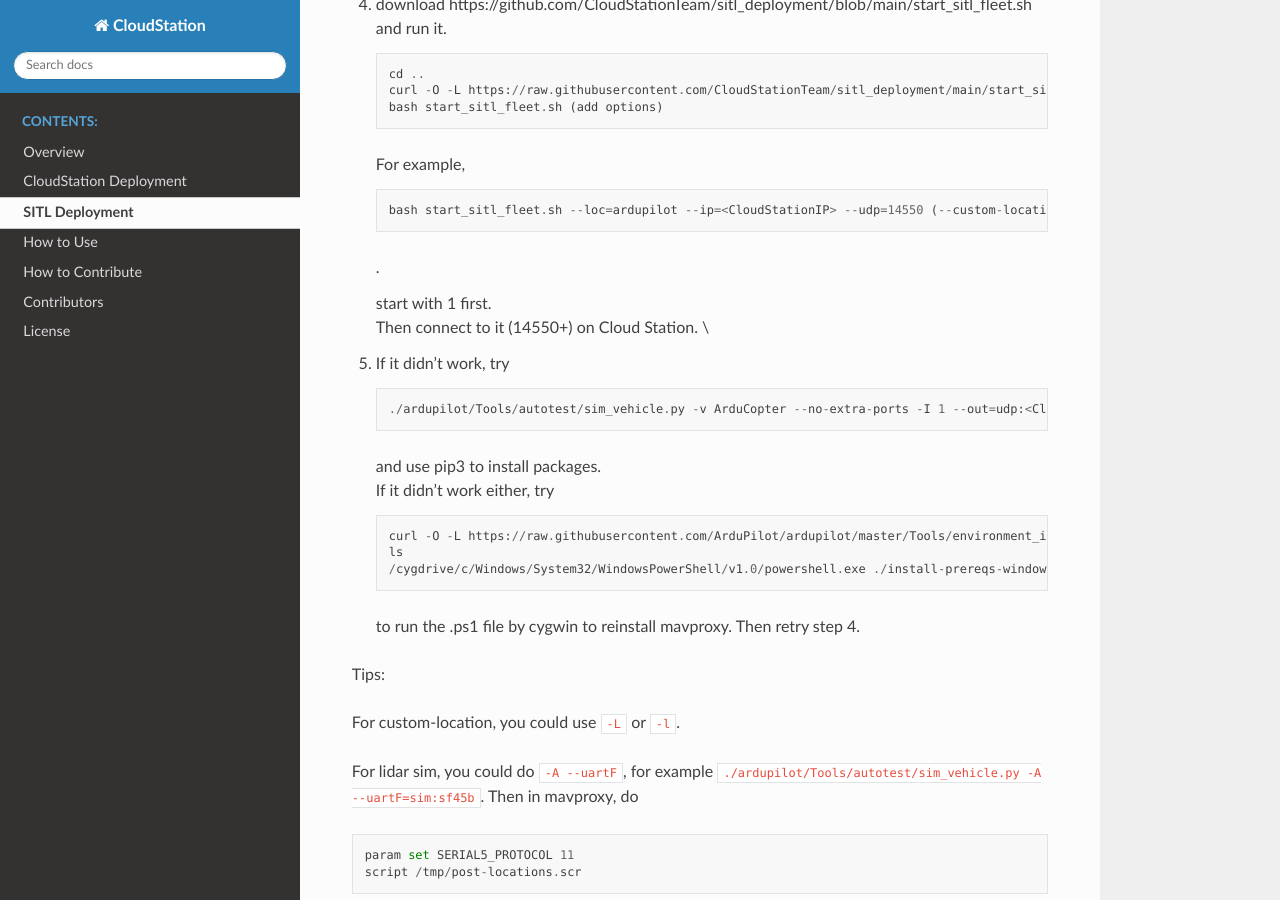
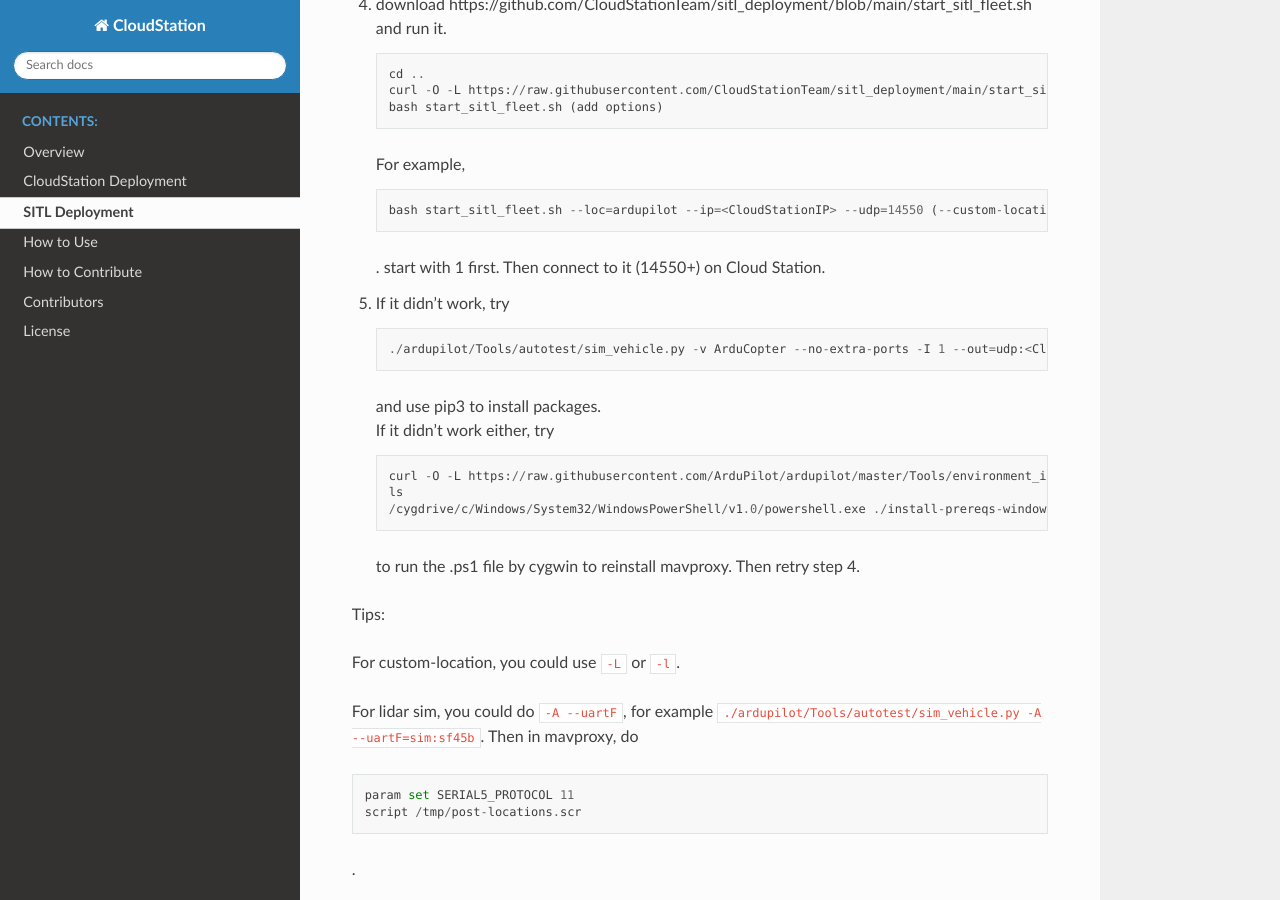
Before and after one commit to CloudStationTeam/docs, a Sphinx documentation site: the page built from source/sitl.md, in a window 1280 px wide and 900 px high, scrolled down 560 px. Built offline with Sphinx 7.4.7 and the Read the Docs theme 2.0.0, drawn with Linux system fonts in a browser that asks for light colours.

````diff
--- a/source/sitl.md
+++ b/source/sitl.md
@@ -27,9 +27,8 @@ For SITL deployment, you may want to start another Windows ec2 and connect to it
     bash start_sitl_fleet.sh --loc=ardupilot --ip=<CloudStationIP> --udp=14550 (--custom-location=<lon,alt,lat> or <SomeLoc>)
     ```
     .
-
-   start with 1 first. \
-   Then connect to it (14550+) on Cloud Station. \
+    start with 1 first.
+    Then connect to it (14550+) on Cloud Station.
 
 5. If it didn't work, try
     ```
````
